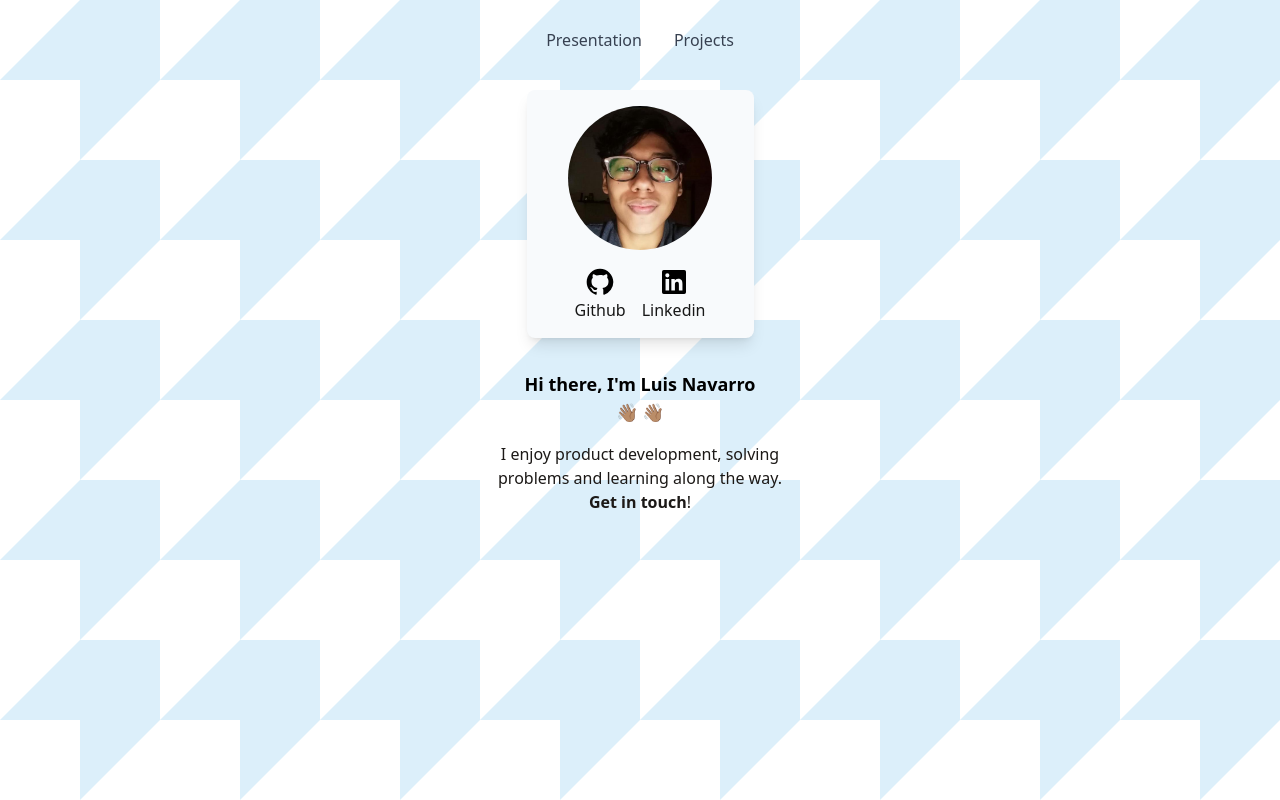
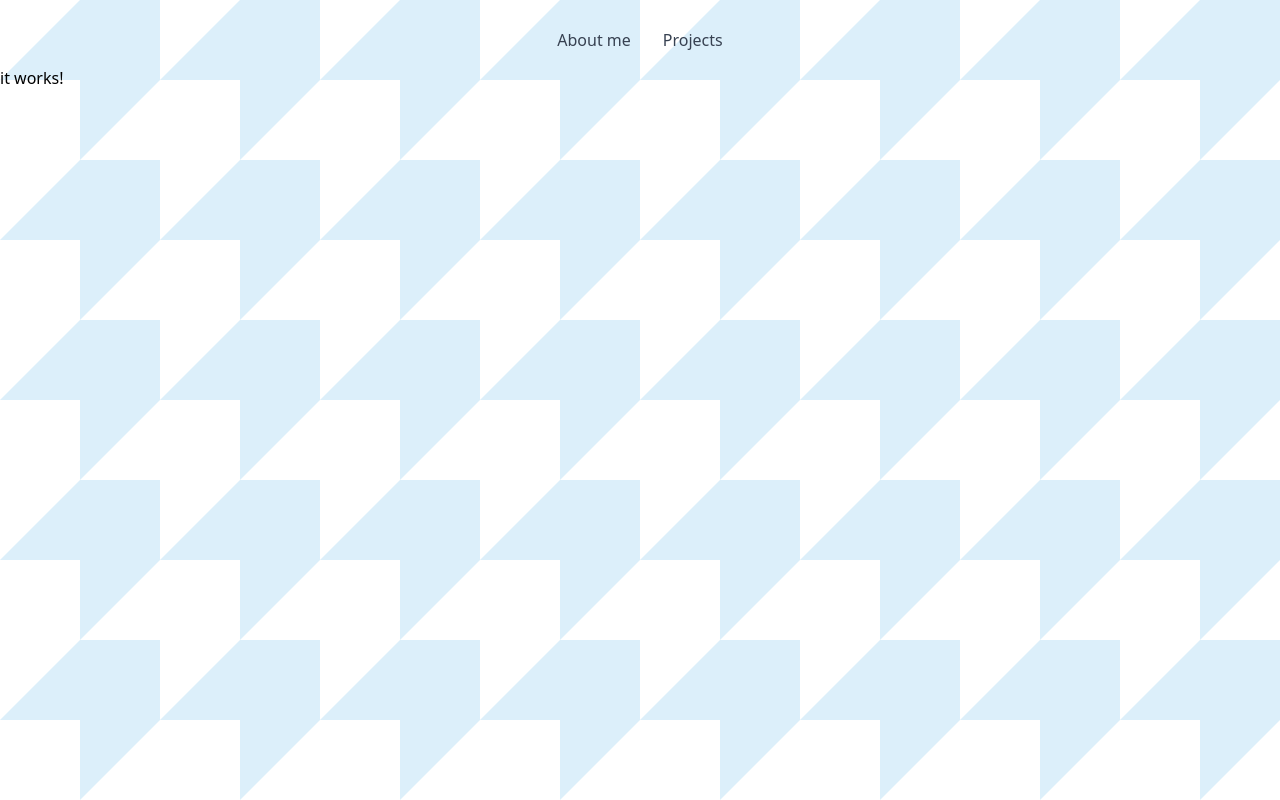
Before and after one commit to luis-nvrr/portfolio, a React (Vite) app: page /projects in a window 1280 px wide. Built offline with nearby package versions, Linux system fonts and the light colour scheme; a web font is replaced by a local one.

Commit message:
add navigation

```diff
--- a/index.html
+++ b/index.html
@@ -4,7 +4,7 @@
     <meta charset="UTF-8" />
     <link href="http://fonts.cdnfonts.com/css/avenir-lt-std" rel="stylesheet" />
     <meta name="viewport" content="width=device-width, initial-scale=1.0" />
-    <title>Portfolio</title>
+    <title>Luis Navarro</title>
   </head>
   <body>
     <div id="root"></div>
--- a/package.json
+++ b/package.json
@@ -11,7 +11,8 @@
     "@headlessui/react": "^1.4.2",
     "@heroicons/react": "^1.0.5",
     "react": "^17.0.2",
-    "react-dom": "^17.0.2"
+    "react-dom": "^17.0.2",
+    "react-router-dom": "6"
   },
   "devDependencies": {
     "@types/react": "^17.0.33",
--- a/src/App.tsx
+++ b/src/App.tsx
@@ -1,28 +1,17 @@
 import React from 'react'
-import Emoji from '~/components/Emoji'
+import { Route, Routes, Navigate } from 'react-router-dom'
 import Navbar from '~/components/Navbar/Navbar'
-import ProfileCard from '~/components/Navbar/ProfileCard'
+import AboutMe from '~/screens/AboutMe'
+import Projects from '~/screens/Projects'
 
 const App: React.FC = () => (
   <div className="flex flex-col neutral-200 h-screen w-screen bg-[url('/src/assets/background.svg')]">
     <Navbar />
-    <main className="flex flex-col items-center p-6 max-w-sm mx-auto text-black-100 space-y-4">
-      <ProfileCard />
-      <div className="text-center text-lg">
-        <p className="font-bold text-center mt-4">
-          Hi there, I&apos;m Luis Navarro
-        </p>
-        <Emoji
-          label="waving hand"
-          symbol="&#128075;&#127997; &#128075;&#127997;"
-        />
-      </div>
-      <p className="text-stone-900 text-center">
-        I enjoy product development, solving problems and learning along the
-        way.
-        <br /> <strong>Get in touch</strong>!
-      </p>
-    </main>
+    <Routes>
+      <Route path="/about" element={<AboutMe />} />
+      <Route path="/projects" element={<Projects />} />
+      <Route path="*" element={<Navigate to="/about" />} />
+    </Routes>
   </div>
 )
 
--- a/src/components/Navbar/NavItem.tsx
+++ b/src/components/Navbar/NavItem.tsx
@@ -10,7 +10,7 @@ const NavItem: React.FC<ItemProps> = ({ name, link, current }) => (
   <li>
     <a
       className={`py-3 px-4 block border-b-2 border-transparent hover:border-orange-500 ${
-        current === name ? 'border-orange-500' : ''
+        current === link ? 'border-orange-500' : ''
       }`}
       href={link}
     >
--- a/src/components/Navbar/Navbar.tsx
+++ b/src/components/Navbar/Navbar.tsx
@@ -1,19 +1,25 @@
 import React from 'react'
+import { useLocation } from 'react-router-dom'
 import NavItem from './NavItem'
 
 const Navbar: React.FC = () => {
   const pages = [
-    { name: 'Presentation', link: 'http://google.com' },
-    { name: 'Projects', link: 'http://google.com' },
+    { id: 1, name: 'About me', link: '/about' },
+    { id: 2, name: 'Projects', link: '/projects' },
   ]
 
-  const current = 'Presentation'
+  const { pathname } = useLocation()
 
   return (
     <nav>
       <ul className="flex items-center justify-center text-base text-gray-700 pt-4 ">
         {pages.map((page) => (
-          <NavItem name={page.name} link={page.link} current={current} />
+          <NavItem
+            key={page.id}
+            name={page.name}
+            link={page.link}
+            current={pathname}
+          />
         ))}
       </ul>
     </nav>
--- a/src/components/Navbar/ProfileCard.tsx
+++ b/src/components/ProfileCard/ProfileCard.tsx
@@ -5,16 +5,19 @@ import ProfileCardLink from './ProfileCardLink'
 const ProfileCard: React.FC = () => {
   const links = [
     {
+      id: 1,
       symbol: 'github.svg',
       name: 'Github',
       link: 'https://www.github.com/luis-nvrr',
     },
     {
+      id: 2,
       symbol: 'linkedin.svg',
       name: 'Linkedin',
       link: 'https://www.linkedin.com/in/luisnavarro-',
     },
   ]
+
   return (
     <div className="flex flex-col items-center space-y-4 shadow-lg px-10 py-4 rounded-lg bg-slate-50">
       <img
@@ -25,6 +28,7 @@ const ProfileCard: React.FC = () => {
       <div className="flex flex-row">
         {links.map((link) => (
           <ProfileCardLink
+            key={link.id}
             symbol={link.symbol}
             name={link.name}
             link={link.link}
--- a/src/main.tsx
+++ b/src/main.tsx
@@ -1,11 +1,14 @@
 import React from 'react'
 import ReactDOM from 'react-dom'
 import './index.css'
+import { BrowserRouter as Router } from 'react-router-dom'
 import App from './App'
 
 ReactDOM.render(
   <React.StrictMode>
-    <App />
+    <Router>
+      <App />
+    </Router>
   </React.StrictMode>,
   document.getElementById('root'),
 )
--- /dev/null
+++ b/src/screens/AboutMe.tsx
@@ -0,0 +1,24 @@
+import React from 'react'
+import Emoji from '~/components/Emoji'
+import ProfileCard from '~/components/ProfileCard/ProfileCard'
+
+const AboutMe = () => (
+  <main className="flex flex-col items-center p-6 max-w-sm mx-auto text-black-100 space-y-4">
+    <ProfileCard />
+    <div className="text-center text-lg">
+      <p className="font-bold text-center mt-4">
+        Hi there, I&apos;m Luis Navarro
+      </p>
+      <Emoji
+        label="waving hand"
+        symbol="&#128075;&#127997; &#128075;&#127997;"
+      />
+    </div>
+    <p className="text-stone-900 text-center">
+      I enjoy product development, solving problems and learning along the way.
+      <br /> <strong>Get in touch</strong>!
+    </p>
+  </main>
+)
+
+export default AboutMe
--- /dev/null
+++ b/src/screens/Projects.tsx
@@ -0,0 +1,9 @@
+import React from 'react'
+
+const Projects = () => (
+  <div>
+    <div>it works!</div>
+  </div>
+)
+
+export default Projects
```
Also changed, not shown: .eslintrc.js, src/components/ProfileCard/ProfileCardLink.tsx (renamed from src/components/Navbar/ProfileCardLink.tsx), 1 other file (tests, documents, lock files or other folders).
